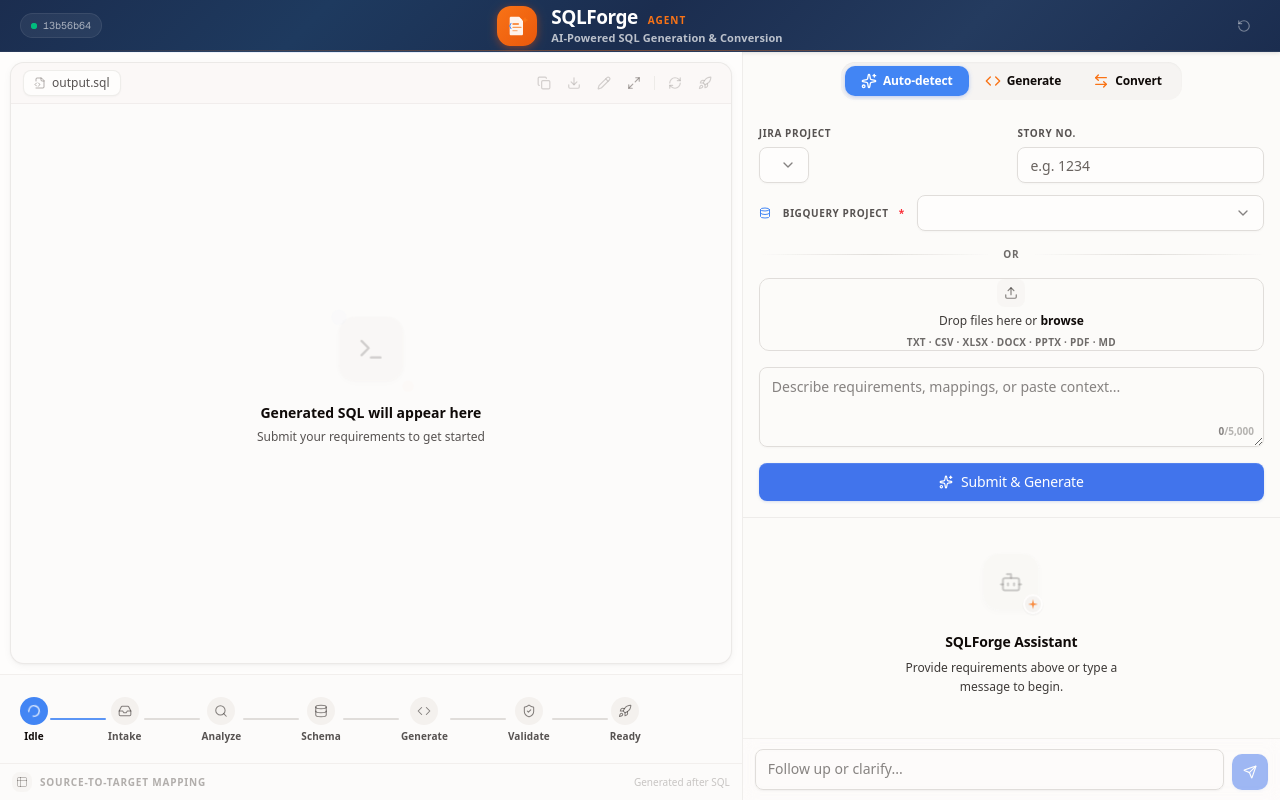
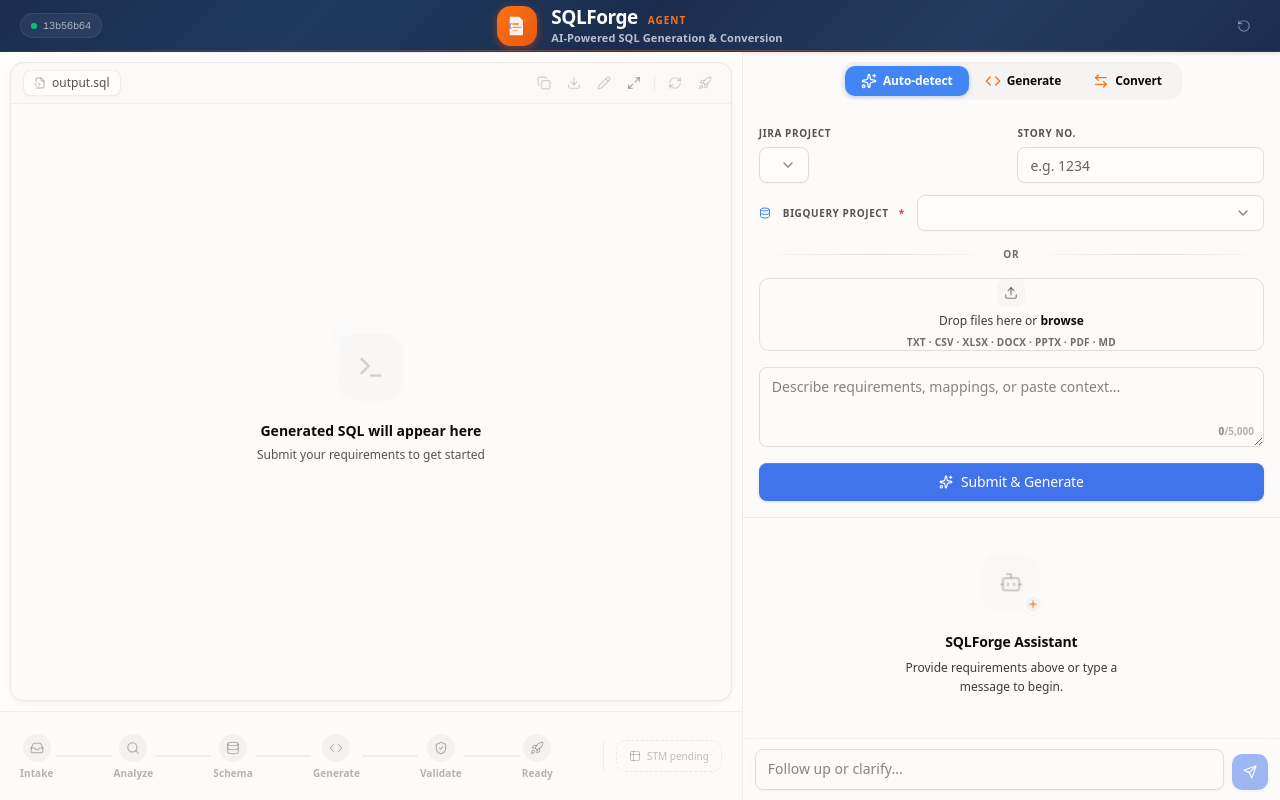
Before and after one commit to Braveheart45/ics_vz_ftr_integration, a Next.js app: page / in a window 1280 px wide. Built offline with nearby package versions, Linux system fonts and the light colour scheme.

Commit message:
94478120-a8a7-40b7-8526-0c334c4ce109

```diff
--- a/src/components/split/left-panel.tsx
+++ b/src/components/split/left-panel.tsx
@@ -2,11 +2,10 @@
 
 import { SqlEditor } from '@/components/split/sql-editor';
 import { PipelineTracker } from '@/components/split/pipeline-tracker';
-import { StmViewer } from '@/components/split/stm-viewer';
 import { useAppStore } from '@/stores/use-app-store';
 
 // ============================================================
-// Left Panel — SQL Editor + Pipeline Tracker + STM Viewer
+// Left Panel — SQL Editor + Pipeline Tracker (with STM button)
 // ============================================================
 
 export function LeftPanel() {
@@ -22,18 +21,12 @@
         <SqlEditor />
       </div>
 
-      {/* Bottom section — hidden when maximized */}
+      {/* Bottom section — Pipeline Tracker with inline STM button */}
       {!isMaximized && (
-        <div className="shrink-0 flex flex-col">
-          {/* Pipeline Tracker */}
-          <div className="border-t border-border/40 bg-muted/20">
-            <div className="h-[88px] overflow-hidden">
-              <PipelineTracker />
-            </div>
+        <div className="shrink-0 border-t border-border/40 bg-muted/20">
+          <div className="h-[88px] overflow-hidden">
+            <PipelineTracker />
           </div>
-
-          {/* STM Viewer with Download button */}
-          <StmViewer />
         </div>
       )}
     </div>
--- a/src/components/split/pipeline-tracker.tsx
+++ b/src/components/split/pipeline-tracker.tsx
@@ -1,7 +1,6 @@
 'use client';
 
 import {
-  Circle,
   Inbox,
   Search,
   Database,
@@ -10,22 +9,28 @@
   Rocket,
   Check,
   Loader2,
+  Table2,
+  Download,
+  FileSpreadsheet,
 } from 'lucide-react';
 import { useAppStore } from '@/stores/use-app-store';
-import type { WorkflowStage } from '@/lib/types';
+import type { WorkflowStage, StmRow } from '@/lib/types';
 import { cn } from '@/lib/utils';
+import { Button } from '@/components/ui/button';
+import { Badge } from '@/components/ui/badge';
+import { toast } from 'sonner';
+import { useCallback, useState } from 'react';
 
 // ============================================================
-// Stage Definitions
+// Stage Definitions — No 'idle' (pipeline only shows active stages)
 // ============================================================
 
 const STAGES: {
   id: WorkflowStage;
   label: string;
   shortLabel: string;
-  icon: typeof Circle;
+  icon: typeof Inbox;
 }[] = [
-  { id: 'idle', label: 'Idle', shortLabel: 'Idle', icon: Circle },
   { id: 'intake', label: 'Intake', shortLabel: 'Intake', icon: Inbox },
   { id: 'analysis', label: 'Analysis', shortLabel: 'Analyze', icon: Search },
   { id: 'schema_resolution', label: 'Schema Resolution', shortLabel: 'Schema', icon: Database },
@@ -37,16 +42,63 @@
 const STAGE_ORDER: WorkflowStage[] = STAGES.map((s) => s.id);
 
 // ============================================================
+// CSV Export Utility
+// ============================================================
+
+const STM_COLUMNS: { key: keyof StmRow; label: string }[] = [
+  { key: 'sourceField', label: 'Source Field' },
+  { key: 'sourceTable', label: 'Source Table' },
+  { key: 'sourceType', label: 'Src Type' },
+  { key: 'targetColumn', label: 'Target Column' },
+  { key: 'targetTable', label: 'Target Table' },
+  { key: 'targetType', label: 'Tgt Type' },
+  { key: 'transformation', label: 'Transformation' },
+  { key: 'businessRule', label: 'Business Rule' },
+  { key: 'notes', label: 'Notes' },
+];
+
+function buildCsv(artifact: { rows: StmRow[]; title: string }): string {
+  const headers = STM_COLUMNS.map((c) => c.label);
+  const rows = artifact.rows.map((r) => STM_COLUMNS.map((c) => r[c.key]));
+  const lines = [headers, ...rows].map((row) =>
+    row.map((cell) => `"${String(cell).replace(/"/g, '""')}"`).join(',')
+  );
+  return lines.join('\n');
+}
+
+// ============================================================
 // Component
 // ============================================================
 
 export function PipelineTracker() {
   const currentStage = useAppStore((s) => s.currentStage);
   const stageMessage = useAppStore((s) => s.stageMessage);
-  const currentIdx = STAGE_ORDER.indexOf(currentStage);
+  const stmArtifact = useAppStore((s) => s.stmArtifact);
+  const [showStmPopover, setShowStmPopover] = useState(false);
+
+  // When idle, no stage is active — all appear as future
+  const isIdle = currentStage === 'idle';
+  const currentIdx = isIdle ? -1 : STAGE_ORDER.indexOf(currentStage);
+
+  const handleDownloadCsv = useCallback(() => {
+    if (!stmArtifact) return;
+    const csv = buildCsv(stmArtifact);
+    const blob = new Blob([csv], { type: 'text/csv;charset=utf-8' });
+    const url = URL.createObjectURL(blob);
+    const link = document.createElement('a');
+    link.href = url;
+    link.download = `STM_${stmArtifact.title.replace(/\s+/g, '_')}_${Date.now()}.csv`;
+    document.body.appendChild(link);
+    link.click();
+    document.body.removeChild(link);
+    URL.revokeObjectURL(url);
+    toast.success('STM downloaded as CSV');
+  }, [stmArtifact]);
 
   return (
-    <div className="flex h-full flex-col justify-center gap-2 px-5">
+    <div className="flex h-full flex-col justify-center gap-1 px-5">
+      <div className="flex items-center w-full min-w-0">
+        {/* Pipeline stages — takes remaining space */}
         <div className="flex items-center flex-1 min-w-0 stagger-children">
           {STAGES.map((stage, idx) => {
             const isCompleted = idx < currentIdx;
@@ -64,6 +116,8 @@
                         ? 'bg-[#F97316] text-white shadow-[0_1px_3px_0_oklch(0.65_0.2_45/0.3)] hover:scale-110'
                         : isCurrent
                           ? 'bg-[#4285F4] text-white shadow-[0_1px_3px_0_oklch(0.59_0.19_264/0.3)] animate-pulse-ring'
+                          : isIdle
+                            ? 'bg-muted text-foreground/30'
                             : 'bg-muted text-foreground/50 group-hover:bg-muted group-hover:text-foreground/70 transition-colors'
                     )}
                   >
@@ -82,6 +136,8 @@
                         ? 'text-foreground'
                         : isCurrent
                           ? 'text-foreground font-extrabold'
+                          : isIdle
+                            ? 'text-foreground/30'
                             : 'text-foreground/70 group-hover:text-foreground'
                     )}
                   >
@@ -100,6 +156,8 @@
                           ? 'bg-[#F97316]/50'
                           : isCurrent
                             ? 'animate-connector-pulse bg-[#4285F4]'
+                            : isIdle
+                              ? 'bg-border/40'
                               : 'bg-border'
                       )}
                     />
@@ -110,8 +168,47 @@
           })}
         </div>
 
+        {/* ── Vertical divider ── */}
+        <div className="shrink-0 mx-3 h-8 w-px bg-border/50" />
+
+        {/* ── STM Section (beside pipeline) ── */}
+        <div className="shrink-0 flex flex-col items-center gap-1">
+          {stmArtifact ? (
+            <div className="relative">
+              <Button
+                variant="ghost"
+                size="sm"
+                onClick={handleDownloadCsv}
+                className="h-8 px-3 text-[10px] font-semibold text-emerald-700 hover:text-emerald-800 hover:bg-emerald-50 gap-1.5 rounded-lg shadow-[0_1px_3px_0_oklch(0.65_0.17_163/0.12)] border border-emerald-200/40 transition-all duration-200 hover:scale-[1.02] hover:shadow-[0_2px_6px_0_oklch(0.65_0.17_163/0.18)]"
+              >
+                <FileSpreadsheet className="size-3.5" />
+                <span>Download updated STM</span>
+              </Button>
+              <Badge
+                variant="secondary"
+                className="absolute -top-1.5 -right-1.5 text-[8px] px-1 py-0 font-bold text-white bg-emerald-500 border-0 min-w-[16px] text-center"
+              >
+                {stmArtifact.rows.length}
+              </Badge>
+            </div>
+          ) : (
+            <div className="flex items-center gap-1.5 h-8 px-3 rounded-lg border border-dashed border-border/60">
+              <Table2 className="size-3 text-muted-foreground/35" />
+              <span className="text-[10px] font-medium text-muted-foreground/40 whitespace-nowrap">
+                STM pending
+              </span>
+            </div>
+          )}
+          {stmArtifact && (
+            <span className="text-[9px] font-semibold text-emerald-600/60 hidden lg:block">
+              {stmArtifact.rows.length} {stmArtifact.rows.length === 1 ? 'mapping' : 'mappings'} ready
+            </span>
+          )}
+        </div>
+      </div>
+
       {/* Stage message */}
-      {stageMessage && currentStage !== 'idle' && (
+      {stageMessage && !isIdle && (
         <div className="text-center animate-fade-in">
           <span className="text-[10px] font-semibold text-[#4285F4]/80 tracking-wide">
             {stageMessage}
```
Lines whose indentation alone changed are shown as unchanged.
